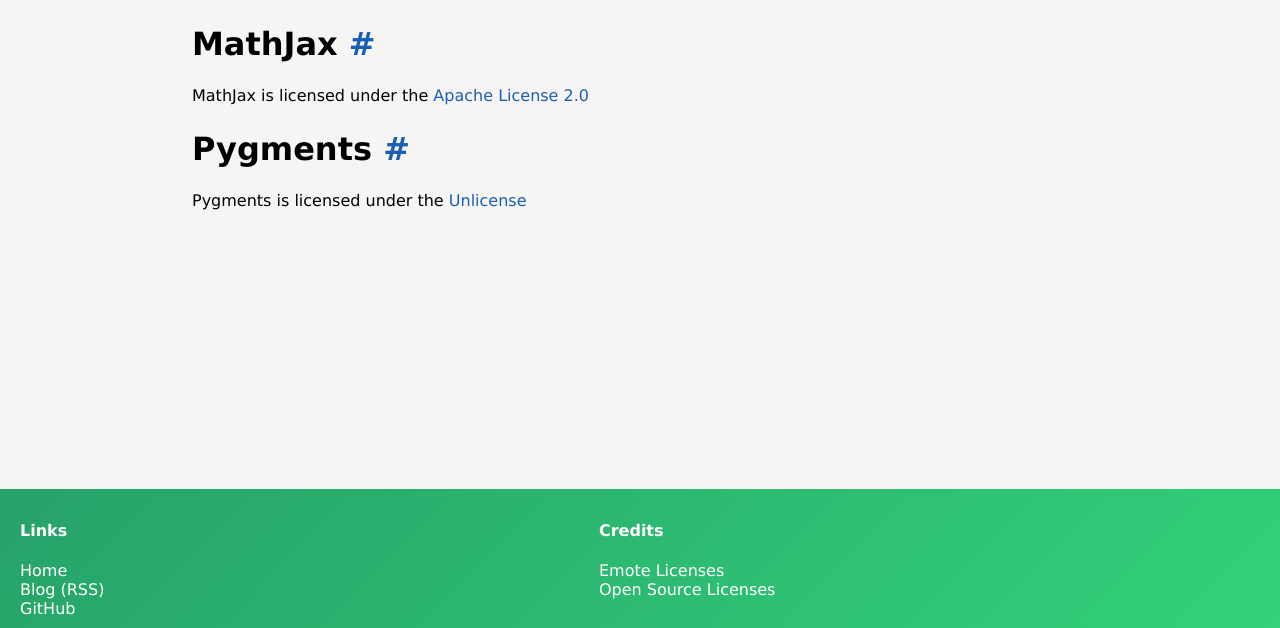
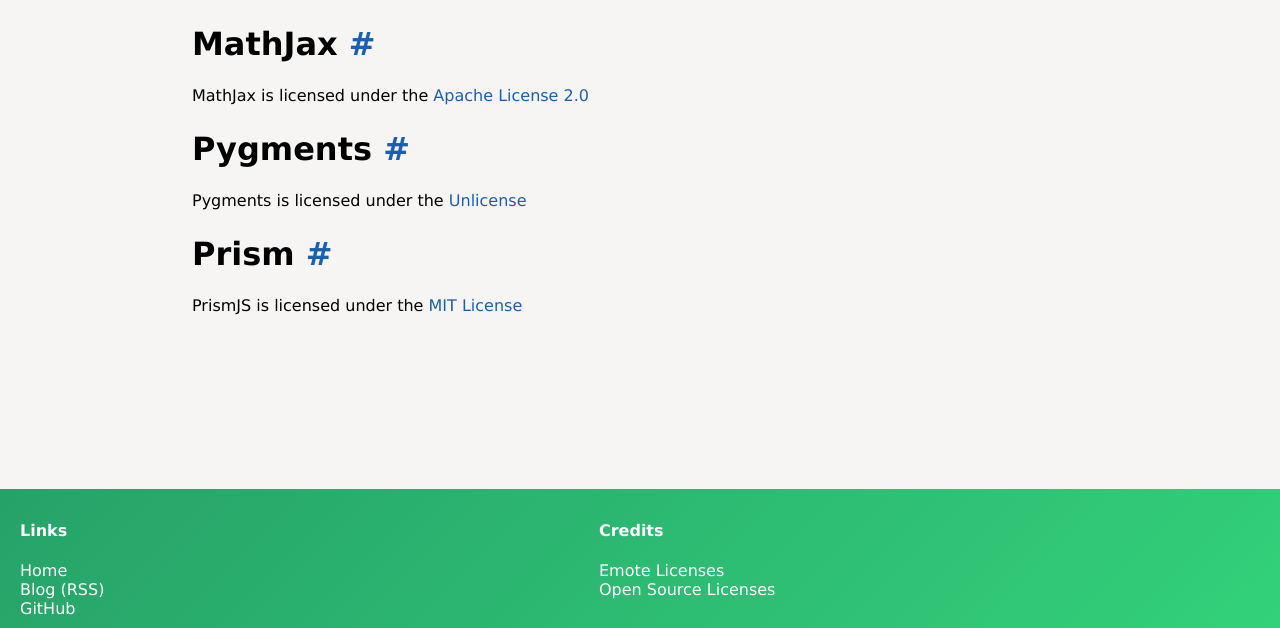
Before and after one commit to Rayquaza01/Rayquaza01.github.io, an Eleventy site: page open-source-licenses.md in a window 1280 px wide. Shown: the part 172-800 px from the top of the page. Built offline with nearby package versions, Linux system fonts and the light colour scheme; Eleventy itself is replaced by a stand-in of ours; files that its build step writes are made by us from their sources.

Commit message:
Add prism license information

```diff
--- a/open-source-licenses.md
+++ b/open-source-licenses.md
@@ -11,3 +11,7 @@
 # Pygments
 
 Pygments is licensed under the [Unlicense](https://github.com/jwarby/jekyll-pygments-themes/blob/master/UNLICENSE.txt)
+
+# Prism
+
+PrismJS is licensed under the [MIT License](https://github.com/PrismJS/prism/blob/master/LICENSE)
```
